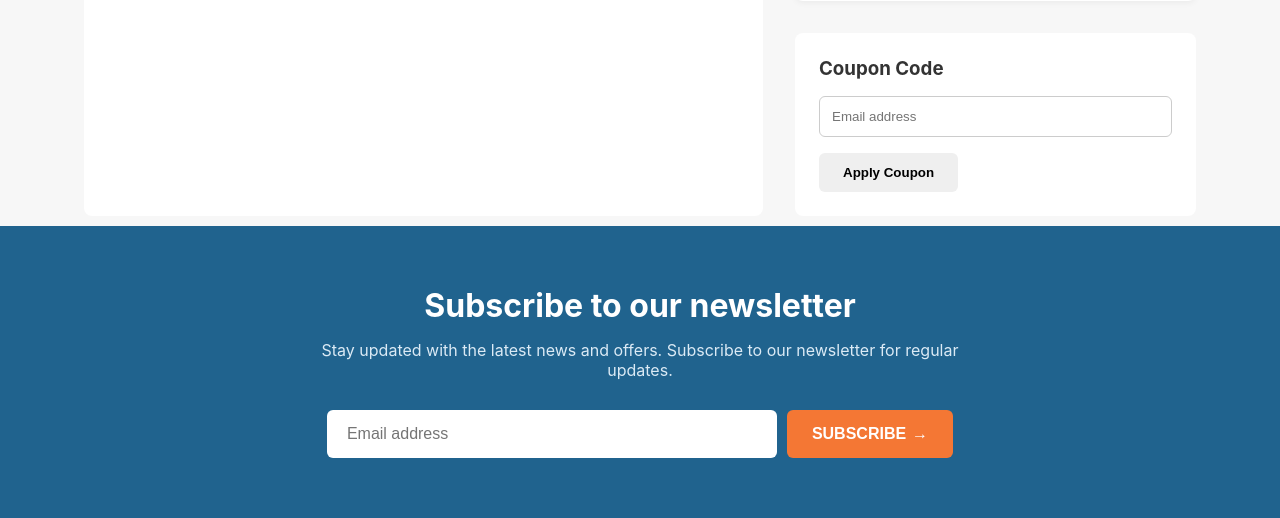
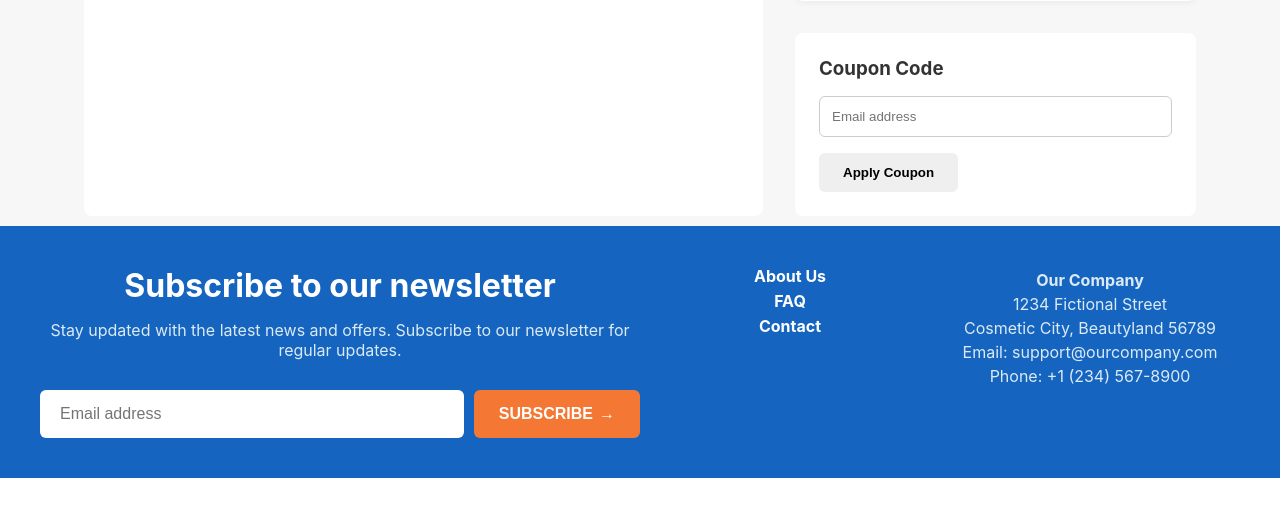
Before and after one commit to cevrimxe/eCommerceProject, a PHP site: page /frontend/pages/cart.html in a window 1280 px wide. Shown: the part 376-894 px from the top of the page. After the commit the page ends 854 px from the top, so only its background shows below. Run offline with PHP 8.4, Linux system fonts and the light colour scheme; some libraries are stand-ins or nearby versions.

Commit message:
Update footer

```diff
--- a/frontend/pages/footer.html
+++ b/frontend/pages/footer.html
@@ -1,5 +1,6 @@
 <footer>
   <section class="newsletter">
+    <div class="newsletter-left">
       <h2>Subscribe to our newsletter</h2>
       <p>
         Stay updated with the latest news and offers. Subscribe to our newsletter for regular updates.
@@ -8,5 +9,23 @@
         <input type="email" placeholder="Email address" required />
         <button type="submit">SUBSCRIBE <span>&rarr;</span></button>
       </form>
+    </div>
+
+    <div class="newsletter-right">
+      <div class="footer-info">
+        <div class="footer-links">
+          <a href="/about.html">About Us</a>
+          <a href="/faq.html">FAQ</a>
+          <a href="/contact.html">Contact</a>
+        </div>
+        <div class="footer-address">
+          <p><strong>Our Company</strong></p>
+          <p>1234 Fictional Street</p>
+          <p>Cosmetic City, Beautyland 56789</p>
+          <p>Email: support@ourcompany.com</p>
+          <p>Phone: +1 (234) 567-8900</p>
+        </div>
+      </div>
+    </div>
   </section>
 </footer>
--- a/frontend/pages/header.css
+++ b/frontend/pages/header.css
@@ -65,27 +65,7 @@
   }
 
   /* Newsletter */
-  .newsletter {
-    width: 100%;
-    padding: 60px 20px;
-    background-color: #20638e;
-    color: white;
-    text-align: center;
-  }
 
-  .newsletter h2 {
-    font-size: 2rem;
-    margin-bottom: 15px;
-  }
-
-  .newsletter p {
-    font-size: 1rem;
-    margin-bottom: 30px;
-    color: #dbeaf5;
-    max-width: 700px;
-    margin-left: auto;
-    margin-right: auto;
-  }
 
   .subscription-form {
     display: flex;
@@ -150,3 +130,54 @@ a {
 .shop-link:hover {
   color: #007bff;
 }
+
+.newsletter {
+  display: flex;
+  justify-content: space-between;
+  flex-wrap: wrap;
+  padding: 40px;
+  background-color: #1565c0;
+}
+
+.newsletter-left,
+.newsletter-right {
+  flex: 1;
+  min-width: 300px;
+}
+
+.newsletter-right {
+  display: flex;
+  justify-content: space-between;
+  flex-direction: column;
+}
+
+.footer-info {
+  display: flex;
+  justify-content: space-between;
+  width: 100%;
+}
+
+.footer-links,
+.footer-address {
+  flex: 1;
+  min-width: 150px;
+}
+
+.footer-links a {
+  display: block;
+  color: #ffffff;
+  text-decoration: none;
+  margin-bottom: 5px;
+  font-size: 16px;  /* Daha büyük font boyu */
+  font-weight: bold;  /* Bold yapıldı */
+  transition: color 0.3s, text-decoration 0.3s;
+}
+
+.footer-links a:hover {
+  color: #ffeb3b;  /* Hover rengini sarı yapalım */
+  text-decoration: underline;  /* Altı çizili yapalım */
+}
+
+.footer-address p {
+  margin: 4px 0;
+}
```
Lines whose indentation alone changed are shown as unchanged.
